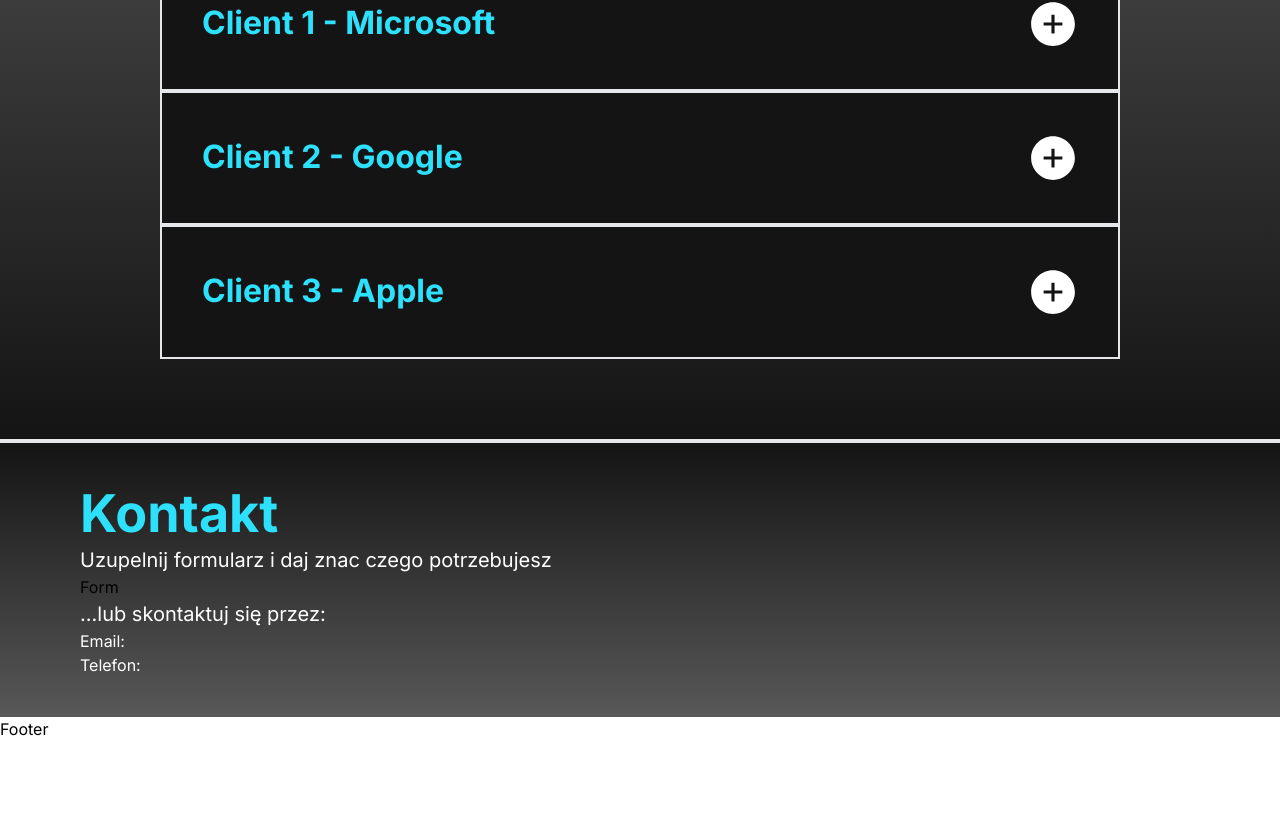
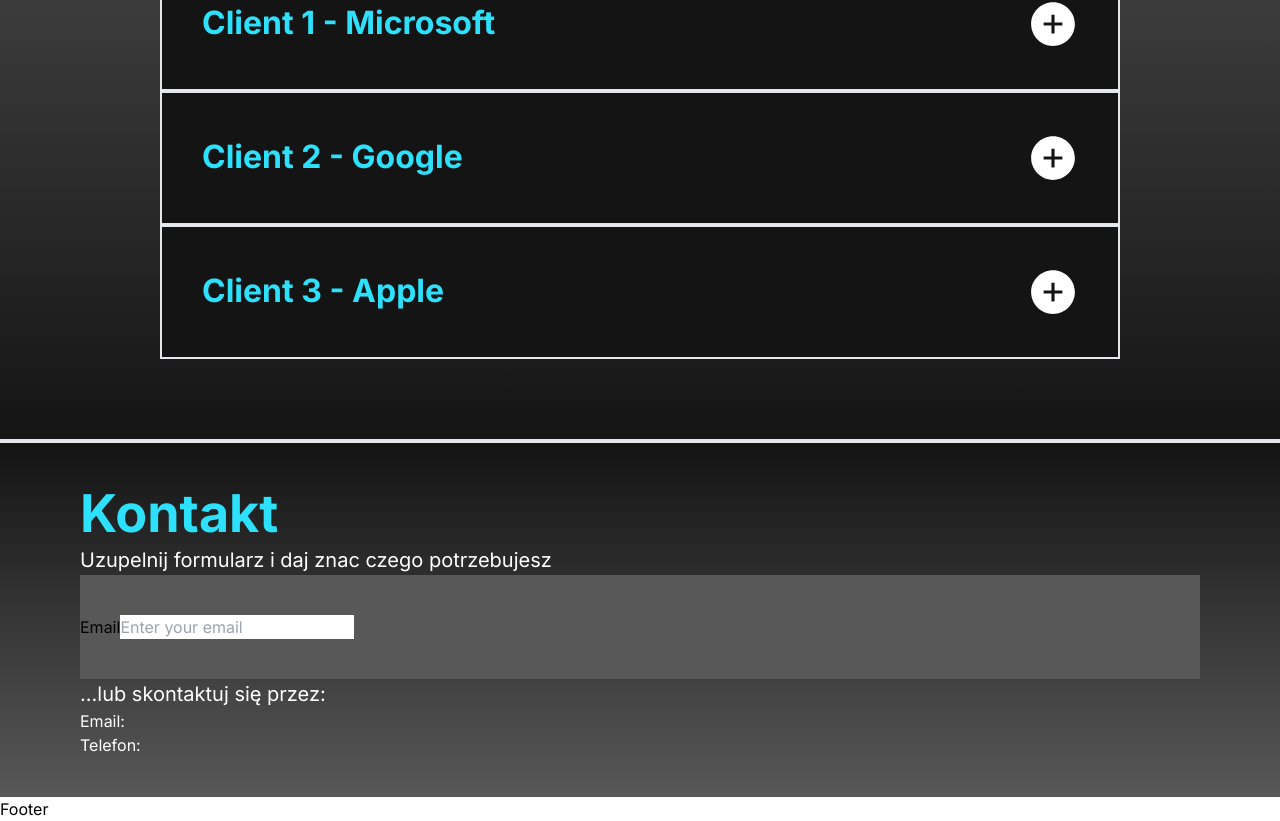
Before and after one commit to MateuszKuruc/marketing-portfolio, a Next.js app in the folder marketing-portfolio/: page / in a window 1280 px wide. Shown: the part 1360-2181 px from the top of the page. Before the commit the page ends 2101 px from the top, so only its background shows below. Built offline with nearby package versions, Linux system fonts and the light colour scheme.

Commit message:
start implementing formik into form component

```diff
--- a/marketing-portfolio/package.json
+++ b/marketing-portfolio/package.json
@@ -9,11 +9,13 @@
     "lint": "next lint"
   },
   "dependencies": {
+    "formik": "^2.4.5",
     "next": "13.5.6",
     "react": "^18",
     "react-collapse": "^5.1.1",
     "react-dom": "^18",
-    "react-icons": "^4.11.0"
+    "react-icons": "^4.11.0",
+    "yup": "^1.3.2"
   },
   "devDependencies": {
     "@types/node": "^20",
--- a/marketing-portfolio/src/components/Form.tsx
+++ b/marketing-portfolio/src/components/Form.tsx
@@ -1,7 +1,30 @@
+"use client";
+import { useFormik } from "formik";
 import React from "react";
 
 const Form = () => {
-  return <div>Form</div>;
+  const handleSubmit = (values, actions) => {
+    console.log("form submitted");
+  };
+
+  const formik = useFormik({
+    initialValues: {
+      email: "",
+    },
+    onSubmit: handleSubmit,
+  });
+  return (
+    <form className="bg-gray-50 py-10" onSubmit={formik.handleSubmit}>
+      <label htmlFor="email">Email</label>
+      <input
+        value={formik.values.email}
+        onChange={formik.handleChange}
+        id="email"
+        type="email"
+        placeholder="Enter your email"
+      />
+    </form>
+  );
 };
 
 export default Form;
```
Also changed, not shown: 1 other file (tests, documents, lock files or other folders).
